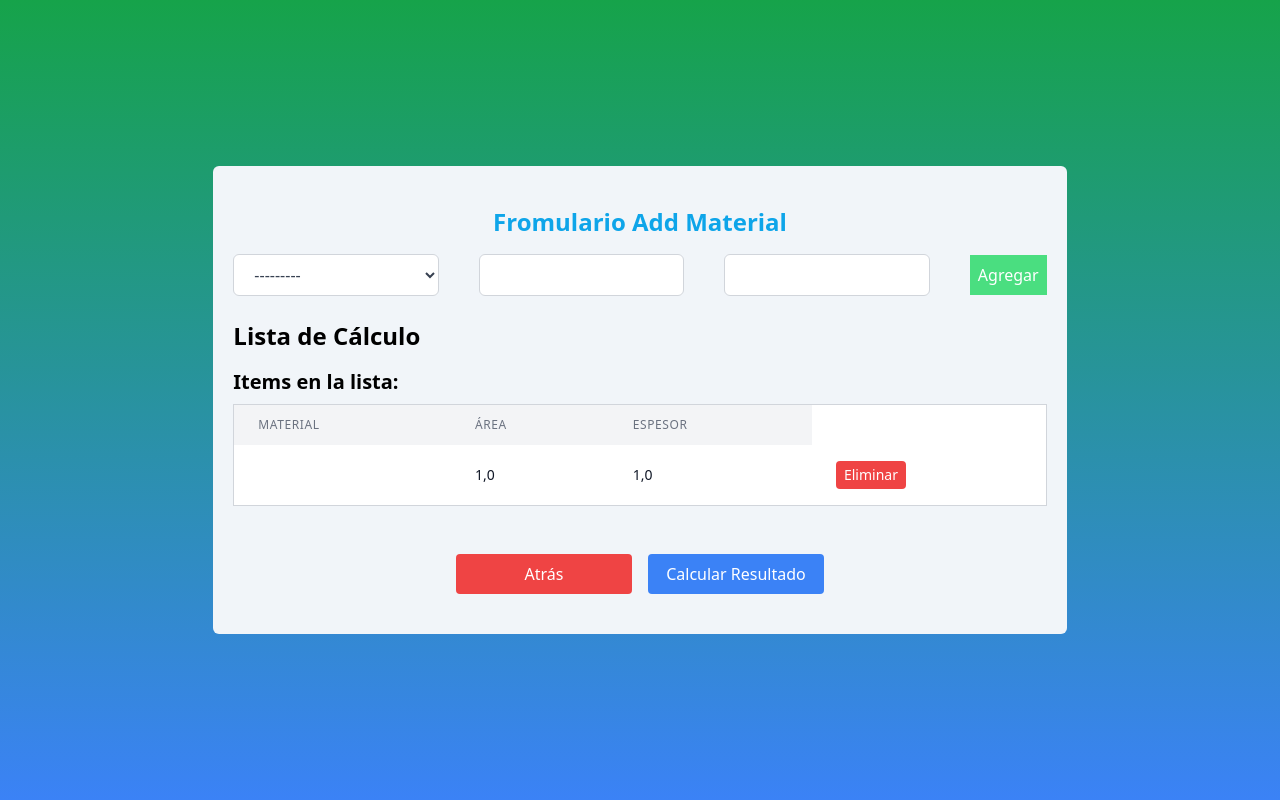
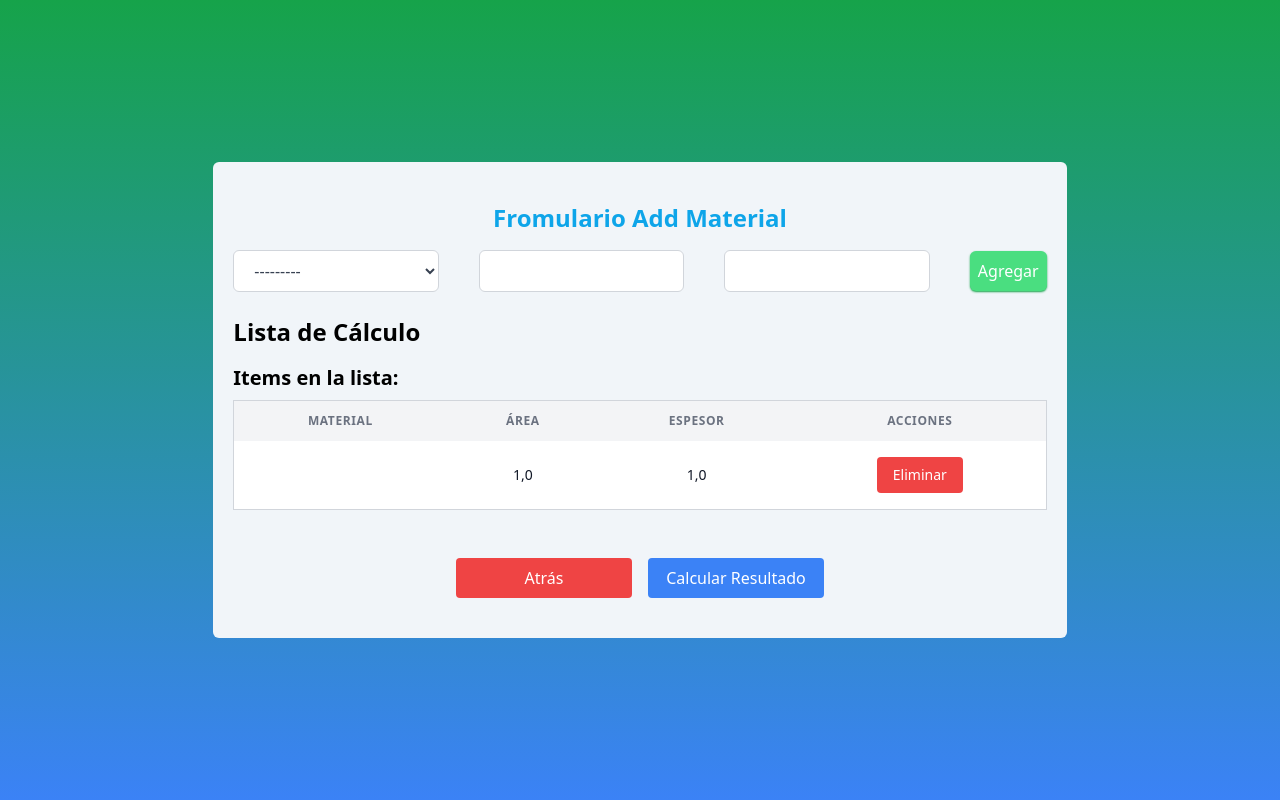
Before and after one commit to cpce1901/DjangoCalculate, a Django app: page /factor-co2/ in a window 1280 px wide. Run offline with Django 5.2, Linux system fonts and the light colour scheme; data comes from the database, SQL or seed files in the repository; both versions use the stored data as it was after the commit; tables that the repository leaves empty hold one stand-in row (values such as "Sample post").

Commit message:
calculateReady

```diff
--- a/appCalculate/apps/calculate/forms.py
+++ b/appCalculate/apps/calculate/forms.py
@@ -1,7 +1,10 @@
 from django import forms
 from .models import Items
+from apps.materials.models import Materials
 
 class ItemsForm(forms.ModelForm):
+
+
     class Meta:
         model = Items
         fields = ['material', 'area', 'thickness']
--- a/appCalculate/apps/calculate/urls.py
+++ b/appCalculate/apps/calculate/urls.py
@@ -1,5 +1,5 @@
 from django.urls import path
-from .views import CalculateListView, delete_item, calculate_result
+from .views import CalculateListView, delete_item, calculate_result, calculate_back
 
 
 app_name = 'calculate'
@@ -7,5 +7,6 @@
 urlpatterns = [
     path('factor-co2/', CalculateListView.as_view(), name='co2'),
     path('delete/<int:item_id>/', delete_item, name='delete_item'),
+    path('calculate-result/back/', calculate_back, name='calculate_back'),
     path('calculate-result/', calculate_result, name='calculate_result'),
     ]
--- a/appCalculate/apps/calculate/views.py
+++ b/appCalculate/apps/calculate/views.py
@@ -86,3 +86,15 @@
     else:
         messages.error(request, "Método no permitido.")
         return redirect(reverse('calculate:co2'))
+
+
+def calculate_back(request):
+    if request.method == 'POST':
+        calculate_list = CalculateList.objects.first()
+        if calculate_list:
+            Items.objects.filter(calculate_lists=calculate_list).delete()
+            calculate_list.materials.clear()
+
+        return redirect(reverse('core:index'))
+    else:
+        return redirect(reverse('core:index'))
--- a/appCalculate/apps/materials/models.py
+++ b/appCalculate/apps/materials/models.py
@@ -11,5 +11,8 @@
         verbose_name = "Material"
         verbose_name_plural = "Materiales"
 
+    def __rpr__(self) -> str:
+        return f"<Material: {self.name} - {self.density} - {self.co2_factor} - {self.thermic_trans}>"
+
     def __str__(self) -> str:
-        return f"<Material: {self.name} - {self.density} - {self.co2_factor} - {self.thermic_trans}>"
+        return f"{self.name.upper()}"
--- a/appCalculate/static/css/output.css
+++ b/appCalculate/static/css/output.css
@@ -953,8 +953,40 @@
   box-shadow: var(--tw-ring-offset-shadow, 0 0 #0000), var(--tw-ring-shadow, 0 0 #0000), var(--tw-shadow);
 }
 
+.shadow-md {
+  --tw-shadow: 0 4px 6px -1px rgb(0 0 0 / 0.1), 0 2px 4px -2px rgb(0 0 0 / 0.1);
+  --tw-shadow-colored: 0 4px 6px -1px var(--tw-shadow-color), 0 2px 4px -2px var(--tw-shadow-color);
+  box-shadow: var(--tw-ring-offset-shadow, 0 0 #0000), var(--tw-ring-shadow, 0 0 #0000), var(--tw-shadow);
+}
+
+.shadow-sm {
+  --tw-shadow: 0 1px 2px 0 rgb(0 0 0 / 0.05);
+  --tw-shadow-colored: 0 1px 2px 0 var(--tw-shadow-color);
+  box-shadow: var(--tw-ring-offset-shadow, 0 0 #0000), var(--tw-ring-shadow, 0 0 #0000), var(--tw-shadow);
+}
+
+.shadow-green-300 {
+  --tw-shadow-color: #86efac;
+  --tw-shadow: var(--tw-shadow-colored);
+}
+
+.shadow-green-600 {
+  --tw-shadow-color: #16a34a;
+  --tw-shadow: var(--tw-shadow-colored);
+}
+
+.filter {
+  filter: var(--tw-blur) var(--tw-brightness) var(--tw-contrast) var(--tw-grayscale) var(--tw-hue-rotate) var(--tw-invert) var(--tw-saturate) var(--tw-sepia) var(--tw-drop-shadow);
+}
+
 .transition-transform {
   transition-property: transform;
+  transition-timing-function: cubic-bezier(0.4, 0, 0.2, 1);
+  transition-duration: 150ms;
+}
+
+.transition-all {
+  transition-property: all;
   transition-timing-function: cubic-bezier(0.4, 0, 0.2, 1);
   transition-duration: 150ms;
 }
@@ -982,6 +1014,26 @@
 .hover\:bg-gray-600:hover {
   --tw-bg-opacity: 1;
   background-color: rgb(75 85 99 / var(--tw-bg-opacity));
+}
+
+.hover\:bg-red-600:hover {
+  --tw-bg-opacity: 1;
+  background-color: rgb(220 38 38 / var(--tw-bg-opacity));
+}
+
+.hover\:bg-red-800:hover {
+  --tw-bg-opacity: 1;
+  background-color: rgb(153 27 27 / var(--tw-bg-opacity));
+}
+
+.hover\:bg-green-800:hover {
+  --tw-bg-opacity: 1;
+  background-color: rgb(22 101 52 / var(--tw-bg-opacity));
+}
+
+.hover\:bg-green-600:hover {
+  --tw-bg-opacity: 1;
+  background-color: rgb(22 163 74 / var(--tw-bg-opacity));
 }
 
 .focus\:border-blue-500:focus {
--- a/appCalculate/templates/calculate/co2_calculate_add_material.html
+++ b/appCalculate/templates/calculate/co2_calculate_add_material.html
@@ -24,7 +24,7 @@
 
                 {{ form.thickness }}
 
-                <button type="submit" class="px-2 py-2 bg-green-400">Agregar</button>
+                <button type="submit" class="px-2 py-2 rounded-md bg-green-400 shadow-sm shadow-green-600 hover:bg-green-600 transition-all duration-300">Agregar</button>
             </form>
 
             {% if messages %}
@@ -43,15 +43,17 @@
                 <table class="min-w-full bg-white border border-gray-300">
                     <thead>
                         <tr class="bg-gray-100">
-                            <th class="px-6 py-3 text-left text-xs font-medium text-gray-500 uppercase tracking-wider">
+                            <th class="px-6 py-3 text-center text-xs font-bold text-gray-500 uppercase tracking-wider">
                                 Material</th>
-                            <th class="px-6 py-3 text-left text-xs font-medium text-gray-500 uppercase tracking-wider">
+                            <th class="px-6 py-3 text-center text-xs font-bold text-gray-500 uppercase tracking-wider">
                                 Área</th>
-                            <th class="px-6 py-3 text-left text-xs font-medium text-gray-500 uppercase tracking-wider">
+                            <th class="px-6 py-3 text-center text-xs font-bold text-gray-500 uppercase tracking-wider">
                                 Espesor</th>
+                            <th class="px-6 py-3 text-center text-xs font-bold text-gray-500 uppercase tracking-wider">
+                                Acciones</th>
                         </tr>
                     </thead>
-                    <tbody class="bg-white divide-y divide-gray-200">
+                    <tbody class="bg-white divide-y divide-gray-200 text-center">
                         {% for item in items %}
                         <tr>
                             <td class="px-6 py-4 whitespace-nowrap text-sm text-gray-900">{{ item.material.name }}</td>
@@ -60,13 +62,15 @@
                             <td class="px-6 py-4 whitespace-nowrap text-sm text-gray-900">
                                 <form method="post" action="{% url 'calculate:delete_item' item.id %}">
                                     {% csrf_token %}
-                                    <button type="submit" class="px-2 py-1 bg-red-500 text-white rounded">Eliminar</button>
+                                    <button type="submit"
+                                        class="px-4 py-2 bg-red-500 text-white rounded hover:bg-red-600 transition-all duration-300">Eliminar</button>
                                 </form>
                             </td>
                         </tr>
                         {% empty %}
                         <tr>
-                            <td colspan="4" class="px-6 py-4 whitespace-nowrap text-sm text-gray-500 text-center">No hay items en la lista</td>
+                            <td colspan="4" class="px-6 py-4 whitespace-nowrap text-sm text-gray-500 text-center">No hay
+                                items en la lista</td>
                         </tr>
                         {% endfor %}
                     </tbody>
@@ -75,14 +79,19 @@
         </div>
 
         <div class="flex justify-center space-x-4 mt-6">
-            <a href="{% url 'core:index' %}" class="px-4 py-2 w-44 bg-red-500 text-white text-center rounded hover:bg-gray-600">Atrás</a>
 
-
-            {% if items|length > 0 %}
+            <form method="post" action="{% url 'calculate:calculate_back' %}">
+                {% csrf_token %}
+                <button type="submit"
+                    class="px-4 py-2 w-44 bg-red-500 text-white text-center rounded hover:bg-red-600 transition-all duration-300">Atrás</button>
+            </form>
+                        {% if items|length > 0 %}
 
             <form method="post" action="{% url 'calculate:calculate_result' %}">
                 {% csrf_token %}
-                <button type="submit" class="px-4 py-2 w-44 bg-blue-500 text-white text-center rounded hover:bg-blue-600">Calcular Resultado</button>
+                <button type="submit"
+                    class="px-4 py-2 w-44 bg-blue-500 text-white text-center rounded hover:bg-blue-600 transition-all duration-300">Calcular
+                    Resultado</button>
             </form>
 
             {% endif %}
```
Also changed, not shown: appCalculate/templates/core/login.html (deleted, +0 -21 lines), appCalculate/dbLocal.sqlite3.
